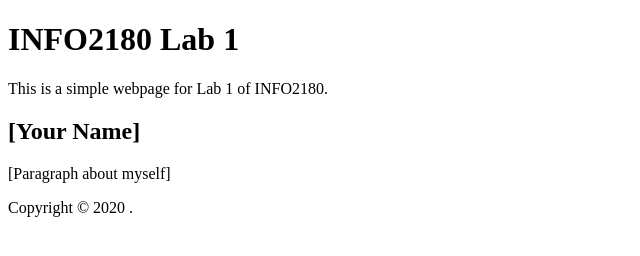
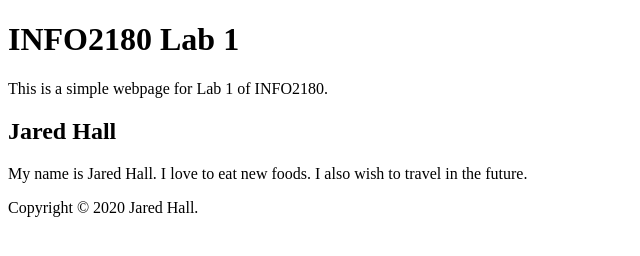
Before and after one commit to JaredHall101/info2180-lab1, a plain HTML site: page index.html in a window 1280 px wide. Shown: the whole page, without its empty margins (0-640 px from the left). Drawn offline with Linux system fonts and the light colour scheme.

Commit message:
Made changes to index.html

```diff
--- a/index.html
+++ b/index.html
@@ -12,11 +12,11 @@
      <p>This is a simple webpage for Lab 1 of INFO2180.</p>
  </header>
  <main>
- <h2>[Your Name]</h2>
- <p>[Paragraph about myself]</p>
+ <h2>Jared Hall</h2>
+ <p>My name is Jared Hall. I love to eat new foods. I also wish to travel in the future.</p>
  </main>
  <footer>
- <p>Copyright &copy; 2020 <Your Name>.</p>
+ <p>Copyright &copy; 2020 Jared Hall.</p>
  </footer>
 </body>
 </html>
```
